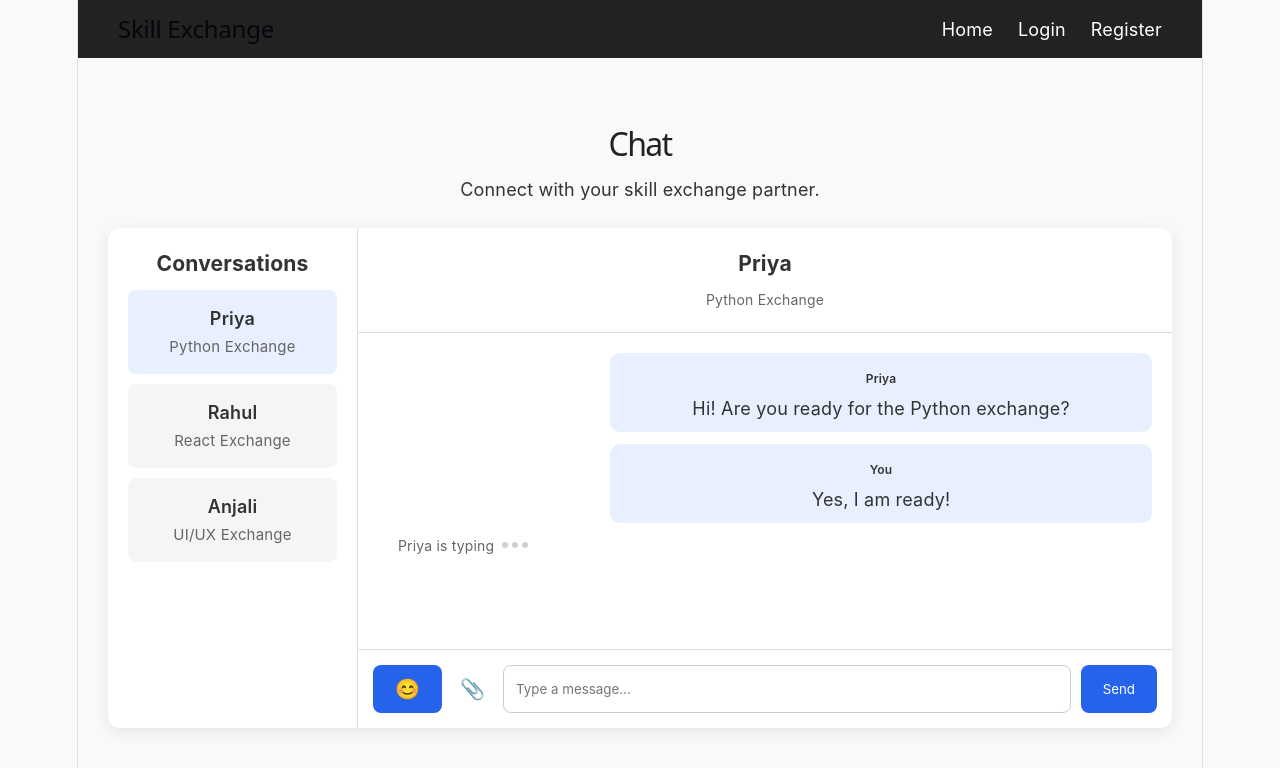
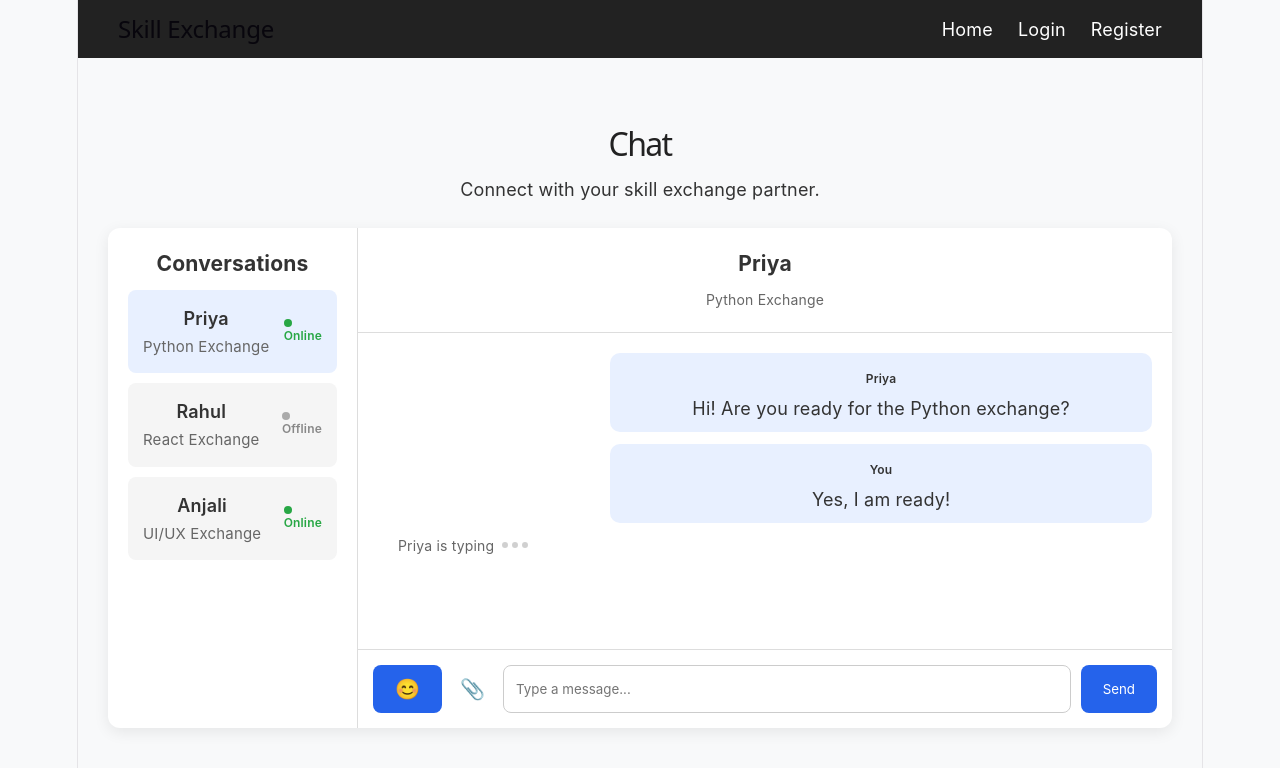
Before and after one commit to vijsanya27-afk/DEVOPS-2026-CS-E-15, a React (Vite) app: page /exchange/chat in a window 1280 px wide. Shown: the top 768 px of the page. Built offline with nearby package versions, Linux system fonts and the light colour scheme.

Commit message:
Day 14: Add online offline status UI

```diff
--- a/src/exchange/components/ChatContact.jsx
+++ b/src/exchange/components/ChatContact.jsx
@@ -4,8 +4,19 @@ function ChatContact({ user, selected, onSelect }) {
       className={`chat-user ${selected ? "active" : ""}`}
       onClick={() => onSelect(user)}
     >
+      <div className="chat-user-info">
         <span>{user.name}</span>
         <small>{user.skill}</small>
+      </div>
+
+      <span
+        className={`user-status ${
+          user.online ? "online" : "offline"
+        }`}
+      >
+        <span className="status-dot"></span>
+        {user.online ? "Online" : "Offline"}
+      </span>
     </div>
   );
 }
--- a/src/exchange/pages/Chat.css
+++ b/src/exchange/pages/Chat.css
@@ -267,3 +267,46 @@
       transform: translateY(-4px);
     }
   }
+  .chat-user {
+    display: flex;
+    align-items: center;
+    justify-content: space-between;
+    gap: 12px;
+  }
+
+  .chat-user-info {
+    display: flex;
+    flex-direction: column;
+    gap: 4px;
+  }
+
+  .user-status {
+    display: flex;
+    align-items: center;
+    gap: 5px;
+    font-size: 12px;
+    white-space: nowrap;
+  }
+
+  .status-dot {
+    width: 8px;
+    height: 8px;
+    border-radius: 50%;
+    display: inline-block;
+  }
+
+  .user-status.online {
+    color: #28a745;
+  }
+
+  .user-status.online .status-dot {
+    background-color: #28a745;
+  }
+
+  .user-status.offline {
+    color: #888;
+  }
+
+  .user-status.offline .status-dot {
+    background-color: #aaa;
+  }
--- a/src/exchange/pages/Chat.jsx
+++ b/src/exchange/pages/Chat.jsx
@@ -47,16 +47,19 @@ function Chat() {
       id: 1,
       name: "Priya",
       skill: "Python Exchange",
+      online: true,
     },
     {
       id: 2,
       name: "Rahul",
       skill: "React Exchange",
+      online: false,
     },
     {
       id: 3,
       name: "Anjali",
       skill: "UI/UX Exchange",
+      online: true,
     },
   ];
   const currentMessages = messages[selectedUser.name] || [];
```
Lines whose indentation alone changed are shown as unchanged.
